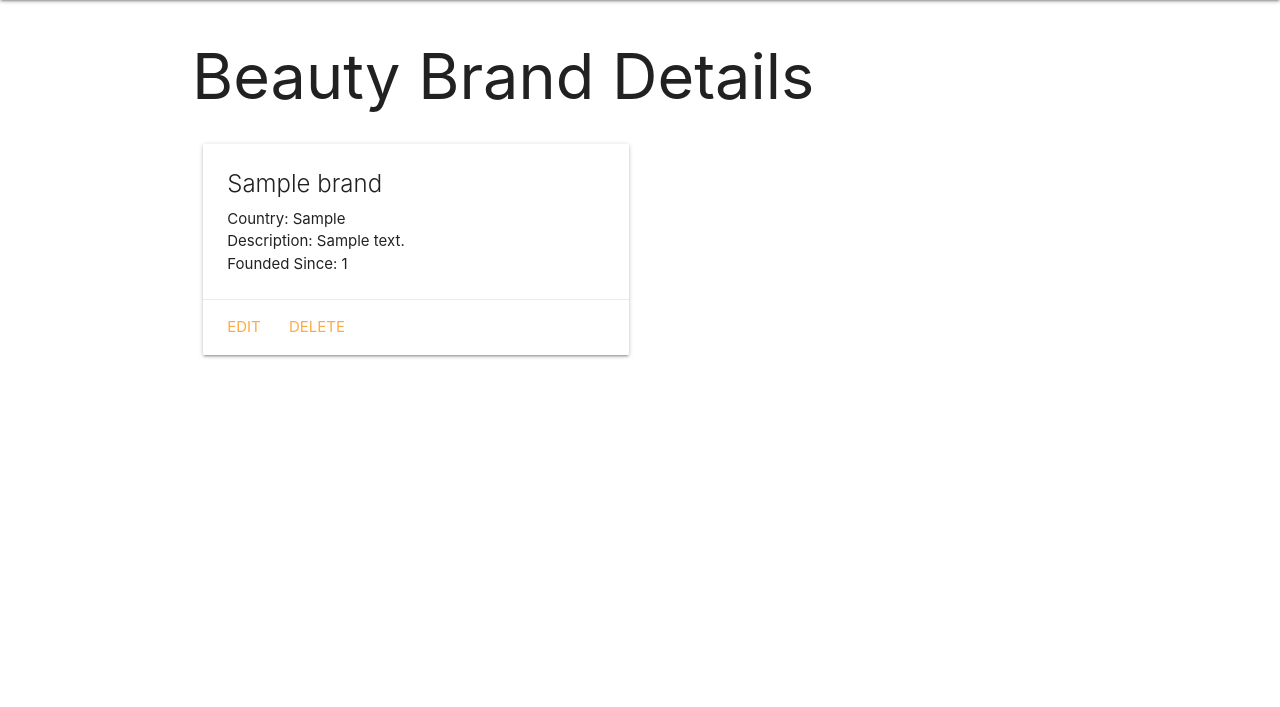
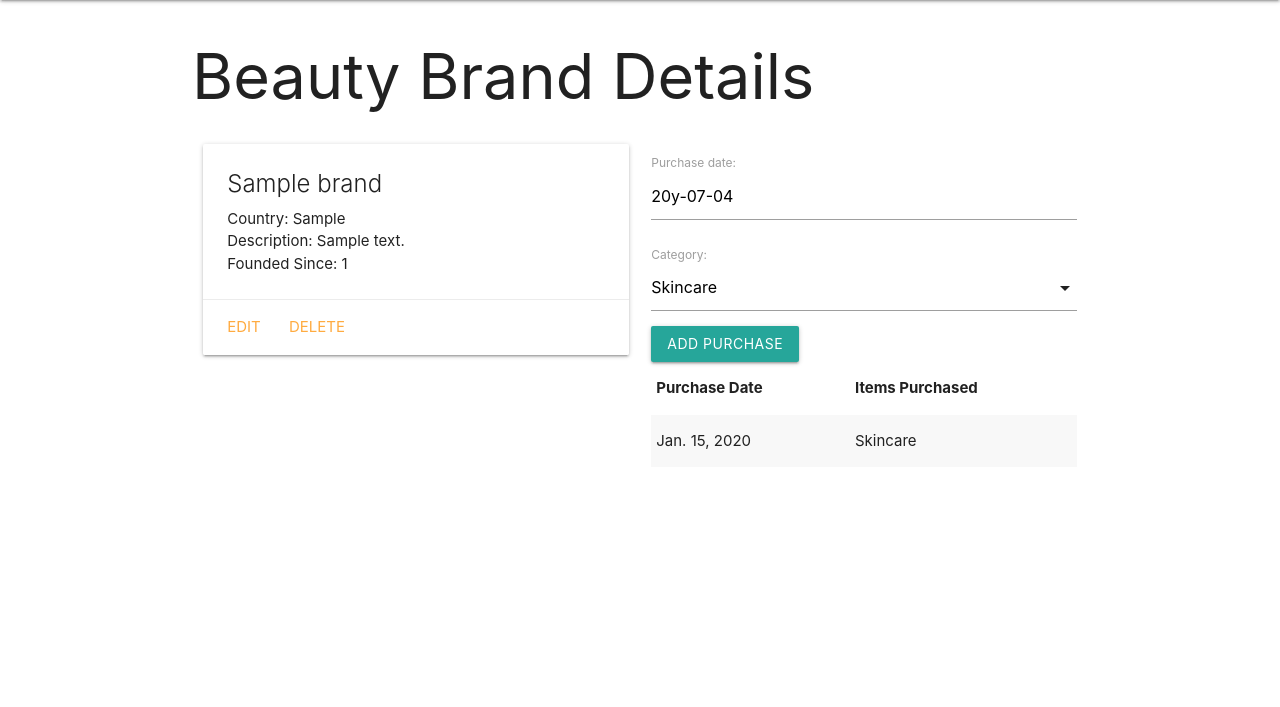
Before and after one commit to cubasve/Beauty-Brand-Collector, a Django app: page /brands/1/ in a window 1280 px wide. Shown: the part 64-771 px from the top of the page. Run offline with Django 3.2, Linux system fonts and the light colour scheme; tables that the repository leaves empty hold one stand-in row (values such as "Sample post").

Commit message:
Add calendar and dropdown for purchase model - date and category

```diff
--- a/main_app/forms.py
+++ b/main_app/forms.py
@@ -1,7 +1,8 @@
-# from django.forms import ModelForm
-# from .models import Purchase
+from django.forms import ModelForm
+from .models import Purchase
 
-# class PurchaseForm(ModelForm):
-#     class Meta:
-#         model = Purchase
-#         fields = ['date', 'item']
+
+class PurchaseForm(ModelForm):
+    class Meta:
+        model = Purchase
+        fields = ['date', 'category']
--- a/main_app/templates/brands/detail.html
+++ b/main_app/templates/brands/detail.html
@@ -19,7 +19,7 @@
         </div>
     </div>
 
-    <!-- <div class="col s6">
+    <div class="col s6">
         <form method="post">
             {% csrf_token %}
             {{ purchase_form.as_p }}
@@ -34,17 +34,17 @@
                 </tr>
             </thead>
             <tbody>
-                {% for purchase in cat.purchase_set.all %}
+                {% for purchase in brand.purchase_set.all %}
                 <tr>
                     <td>{{ purchase.date }}</td>
-                    <td>{{ purchase.category }}</td>
+                    <td>{{ purchase.get_category_display }}</td>
                 </tr>
                 {% endfor %}
             </tbody>
         </table>
     </div>
-</div> -->
-    <!-- <script>
+</div>
+<script>
     var dateEl = document.getElementById('id_date');
     M.Datepicker.init(dateEl, {
         format: 'yyy-mm-dd',
@@ -52,5 +52,8 @@
         setDefaultDate: true,
         autoClose: true,
     });
-</script> -->
-    {% endblock %}
+
+    var selectEl = document.getElementById('id_category');
+    M.FormSelect.init(selectEl);
+</script>
+{% endblock %}
--- a/main_app/views.py
+++ b/main_app/views.py
@@ -1,6 +1,6 @@
 from django.shortcuts import render
 from .models import Brand
-# from .forms import PurchaseForm
+from .forms import PurchaseForm
 from django.views.generic.edit import CreateView, UpdateView, DeleteView
 
 
@@ -19,9 +19,11 @@ def brands_index(request):
 
 def brands_detail(request, brand_id):
     brand = Brand.objects.get(id=brand_id)
-    # purchase_form = PurchaseForm()
-    return render(request, 'brands/detail.html', {'brand': brand})
-    #   {'purchase_form': purchase_form})
+    purchase_form = PurchaseForm()
+    return render(request, 'brands/detail.html', {
+        'brand': brand,
+        'purchase_form': purchase_form
+    })
 
 
 class BrandCreate(CreateView):
--- a/manage.py
+++ b/manage.py
@@ -12,8 +12,7 @@ def main():
         raise ImportError(
             "Couldn't import Django. Are you sure it's installed and "
             "available on your PYTHONPATH environment variable? Did you "
-            "forget to activate a virtual environment?"
-        ) from exc
+            "forget to activate a virtual environment?") from exc
     execute_from_command_line(sys.argv)
 
 
```
Also changed, not shown: main_app/migrations/0006_auto_20200704_0107.py (added), main_app/models.py (line endings or trailing spaces), 1 other file.
